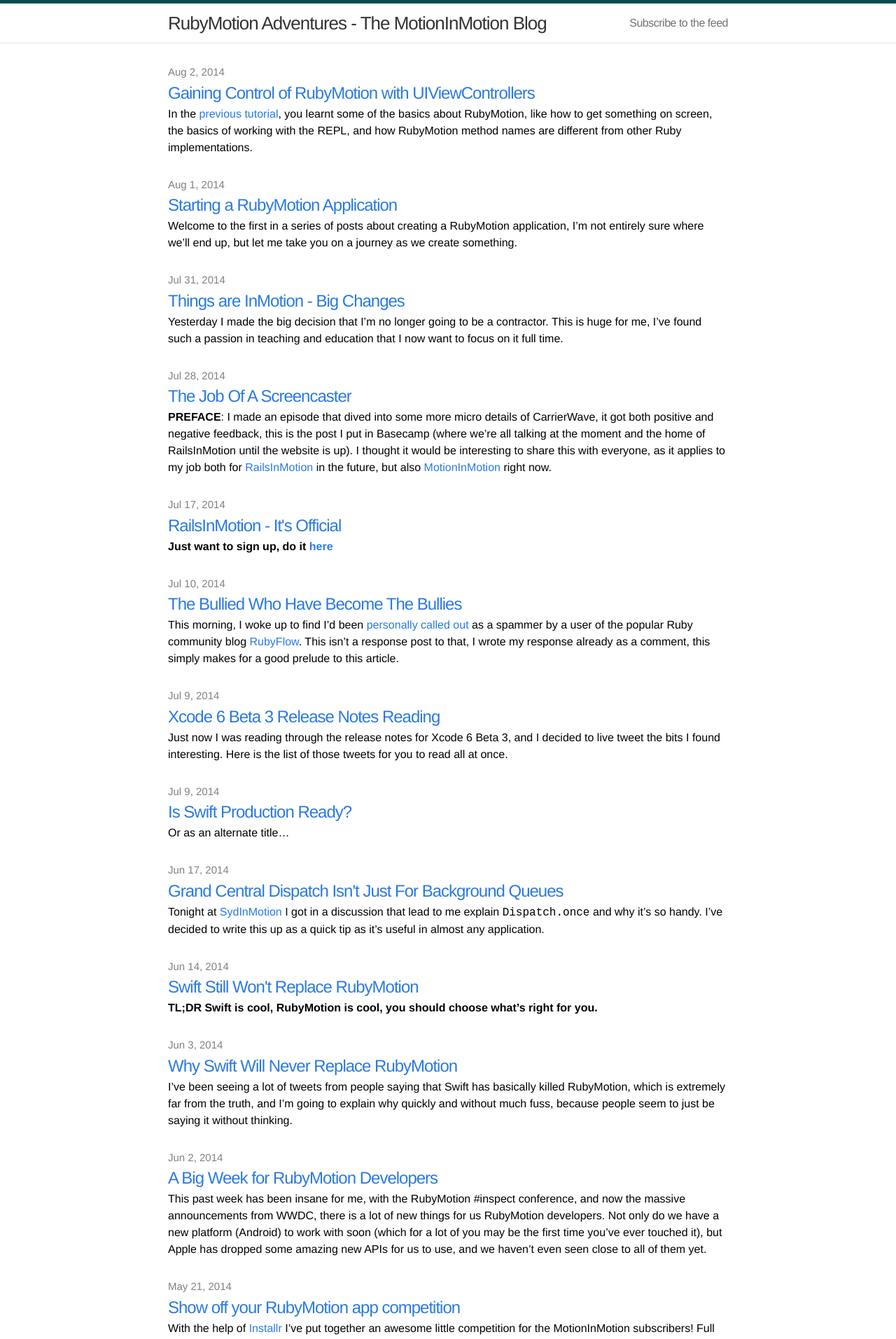
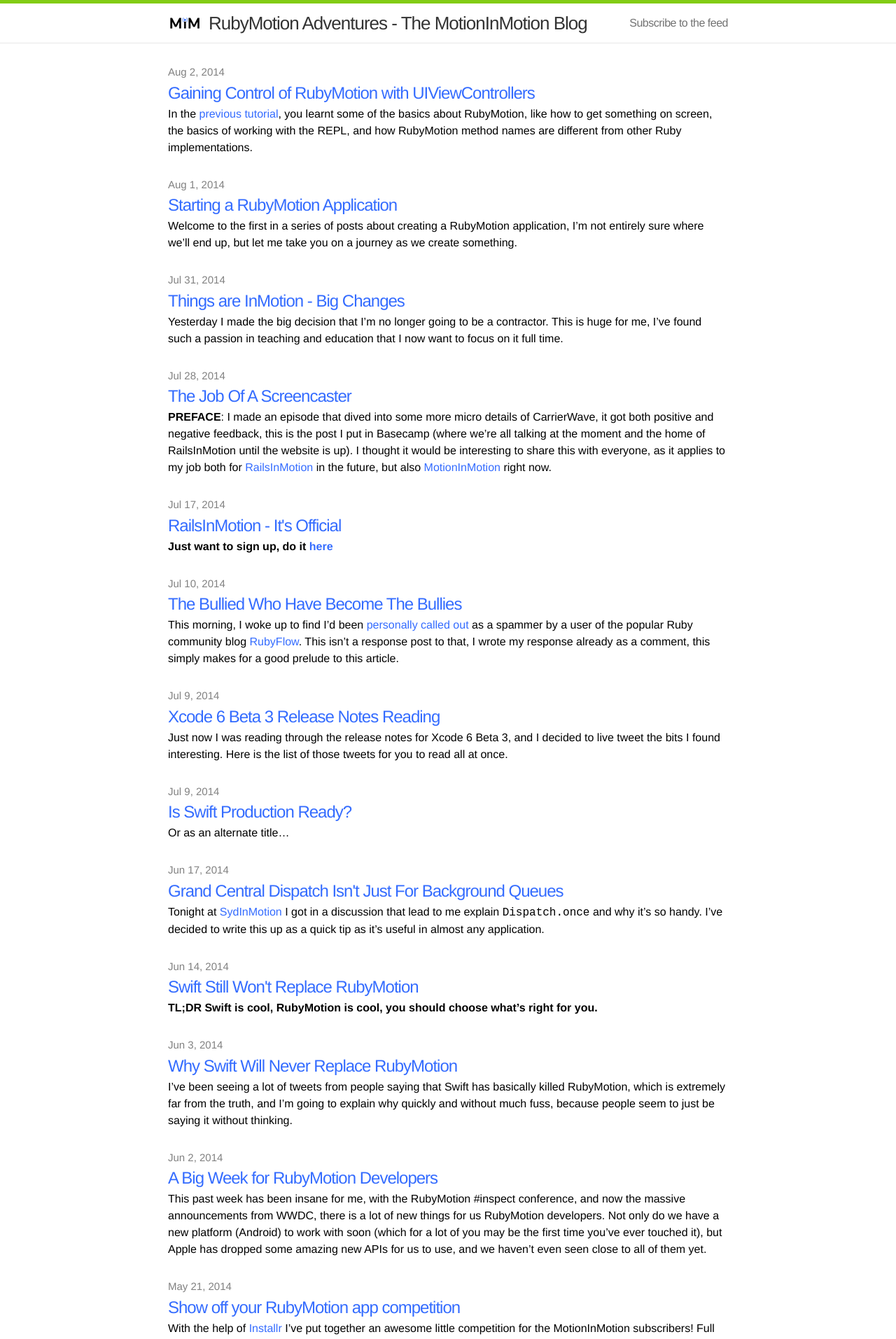
Before and after one commit to motioninmotion/motioninmotion.github.io, a Jekyll site: the page built from index.html, in a window 1280 px wide. Shown: the top 1913 px of the page at 70% size. Built offline with Jekyll 4.4.1, drawn with Linux system fonts in a browser that asks for light colours; Markdown is read by kramdown in place of the engine named in the settings; some of the changed text lies outside the part shown.

Commit message:
Branding changes

```diff
--- a/_config.yml
+++ b/_config.yml
@@ -1,10 +1,10 @@
 # Site settings
 title: RubyMotion Adventures - The MotionInMotion Blog
 email: info@fluffyjack.com
-description: "Polyglot programmer, but mainly a Rubyist. Web Designer/Developer, UX Designer. Creator of MotionInMotion, the RubyMotion screencast."
+description: "RubyMotion tutorials, tips, guides, and fun facts. New posts on no schdule other than \"post often\""
 baseurl: ""
 url: "http://blog.motioninmotion.tv"
-twitter_username: FluffyJack
+twitter_username: RubyMotionTV
 github_username:  FluffyJack
 timezone: Australia/Sydney
 
--- a/css/main.css
+++ b/css/main.css
@@ -13,14 +13,13 @@ body {
   font-size: 16px;
   line-height: 1.5;
   font-weight: 300;
-  background-color: #fdfdfd;
+  background-color: #133eb2;
 }
 
 h1, h2, h3, h4, h5, h6 { font-size: 100%; font-weight: 400; }
 
-a         { color: #2a7ae2; text-decoration: none; }
+a         { color: #346cff; text-decoration: none; }
 a:hover   { color: #000; text-decoration: underline; }
-a:visited { color: #205caa; }
 
 img { max-width: 100%; }
 
@@ -43,7 +42,7 @@ img { max-width: 100%; }
 /* Site header */
 
 .site-header {
-  border-top: 5px solid rgb(10, 75, 82);
+  border-top: 5px solid #82cc15;
   border-bottom: 1px solid #e8e8e8;
   min-height: 56px;
   background-color: white;
@@ -60,6 +59,8 @@ img { max-width: 100%; }
   line-height: 56px;
   position: relative;
   z-index: 1;
+  padding-left: 58px;
+  background: transparent url(/assets/mim-logo.png) no-repeat left center;
 }
 
 .site-nav {
@@ -84,9 +85,10 @@ img { max-width: 100%; }
 
 .footer-heading {
   font-size: 18px;
-  font-weight: 300;
+  font-weight: bold;
   letter-spacing: -.5px;
   margin-bottom: 15px;
+  color: #fff;
 }
 
 .site-footer .column { float: left; margin-bottom: 15px; }
@@ -121,7 +123,11 @@ img { max-width: 100%; }
 .site-footer p {
   font-size: 15px;
   letter-spacing: -.3px;
-  color: #828282;
+  color: white;
+}
+
+.site-footer a {
+  color: #ff6f4d;
 }
 
 .github-icon-svg,
@@ -331,6 +337,8 @@ img { max-width: 100%; }
 
 @media screen and (max-width: 750px) {
 
+  .site-title { text-indent: -9999px; }
+
   .footer-col-1 { width: 50%; }
 
   .footer-col-2 {
@@ -353,6 +361,8 @@ img { max-width: 100%; }
 @media screen and (max-width: 600px) {
 
   .wrap { padding: 0 12px; }
+
+  .site-title { text-indent: -9999px; }
 
   .site-nav {
     position: fixed;
```
Also changed, not shown: assets/mim-logo.png (added).
